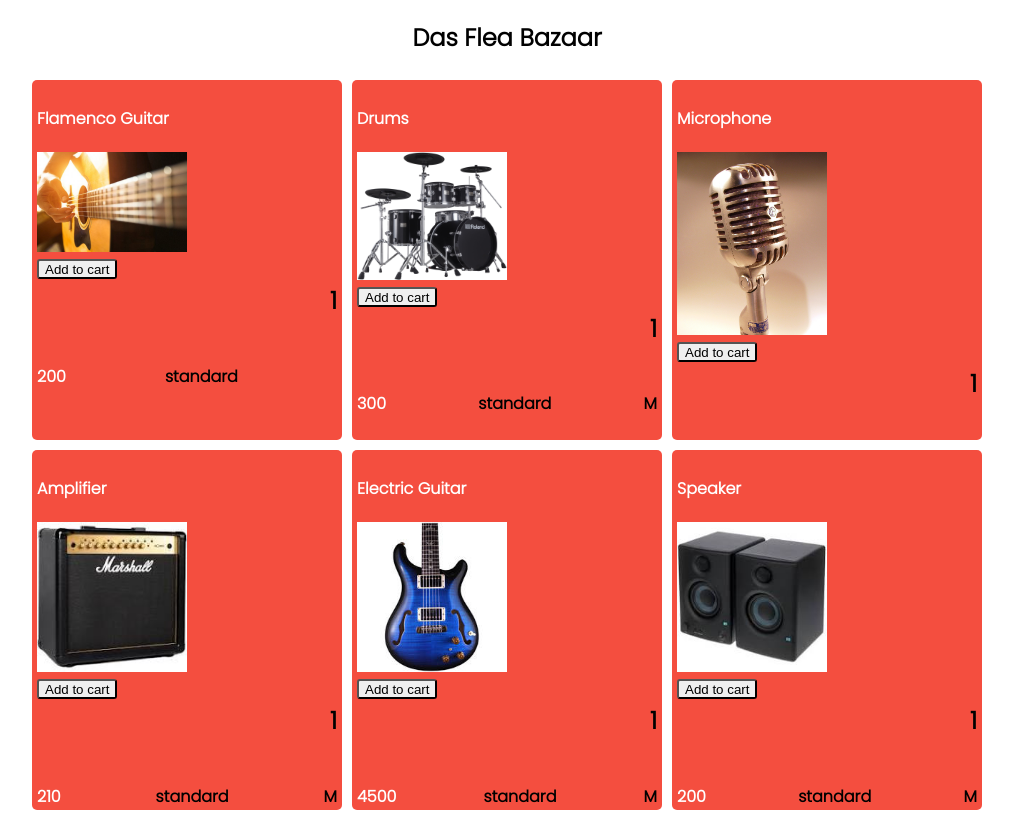
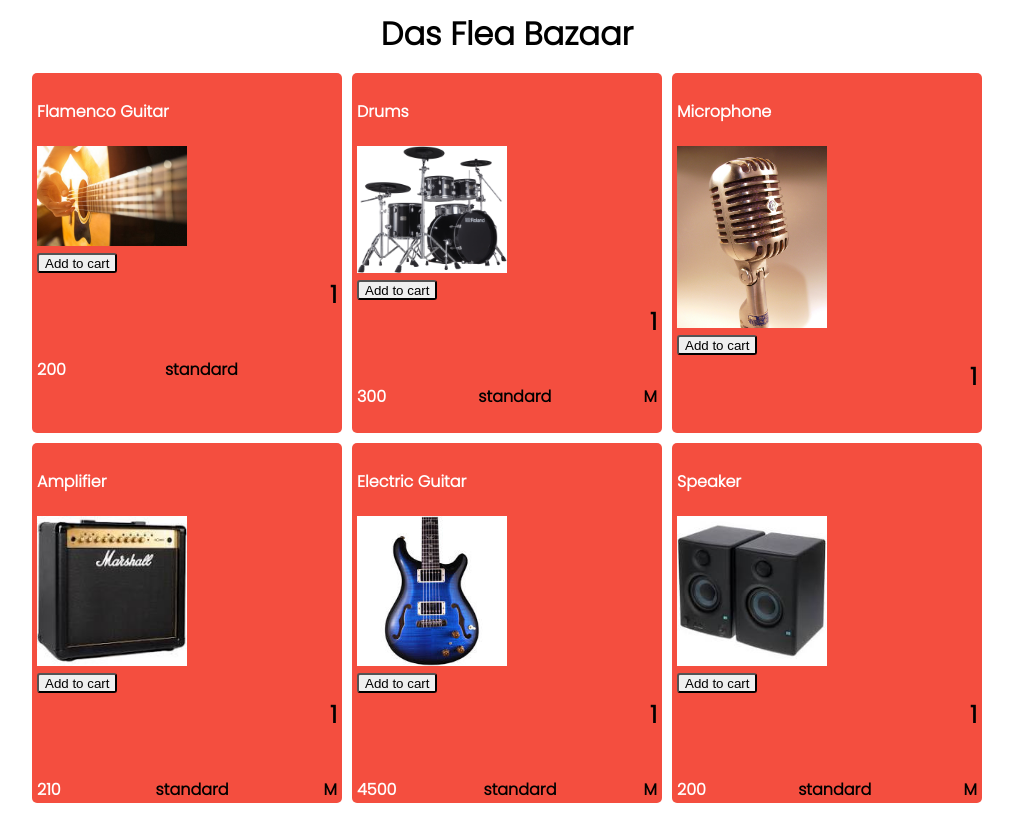
Before and after one commit to farazhafeez26/ecommerce-project, a React (Create React App) app: page / in a window 1280 px wide. Shown: the whole page, without its empty margins (133-1146 px from the left). Built offline with nearby package versions, Linux system fonts and the light colour scheme.

Commit message:
added more css props

```diff
--- a/src/App.css
+++ b/src/App.css
@@ -4,6 +4,7 @@
 
 .product-image {
   max-width: 50%;
+
 }
 
 .container {
@@ -23,5 +24,6 @@
   width: 300px;
   height: 350px;
   align-items: center;
+
   flex-flow: row wrap;
 }
--- a/src/App.jsx
+++ b/src/App.jsx
@@ -30,8 +30,9 @@ function App() {
   );
 }
 
-const MainTitle= styled.h2`
+const MainTitle= styled.h1`
 text-align:center;
+margin:10px;
 `;
 
 
--- a/src/Product.jsx
+++ b/src/Product.jsx
@@ -43,11 +43,13 @@ const Quantity = styled.h3`
 const QuantityContainer = styled.div`
   display: flex;
   justify-content: space-between;
+  text-align:center;
 `;
 
 const InfoContainer = styled.div`
   display: flex;
   justify-content: space-between;
+
 `;
 
 const QtyButton = styled.button`
```
